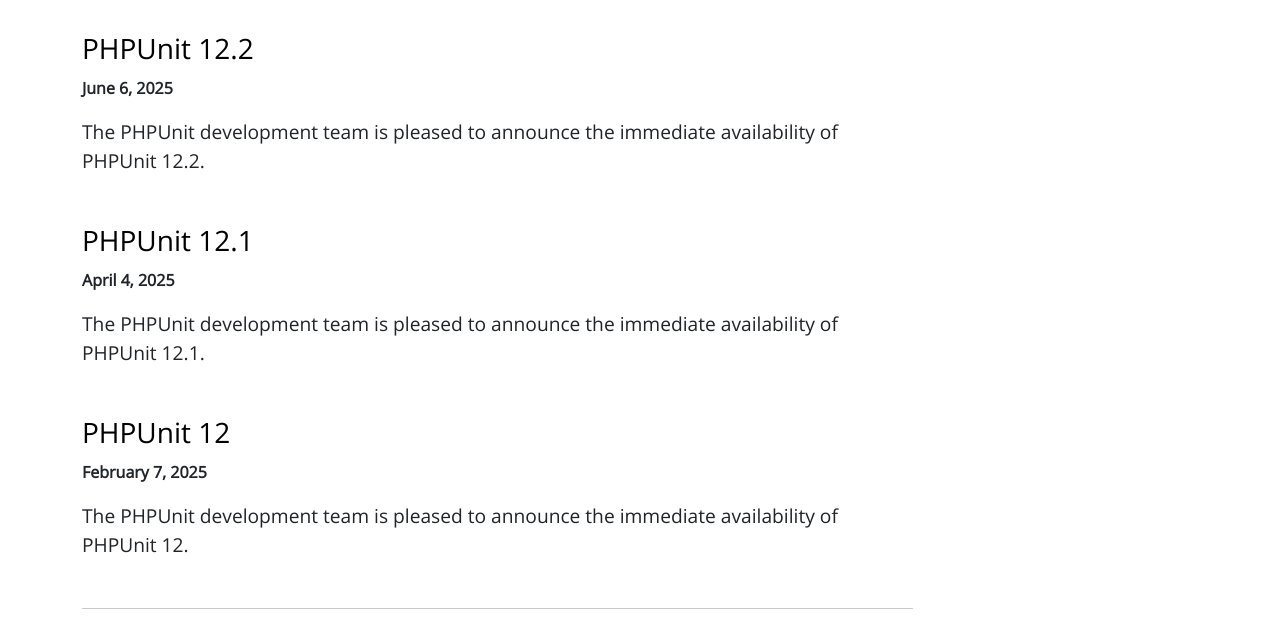
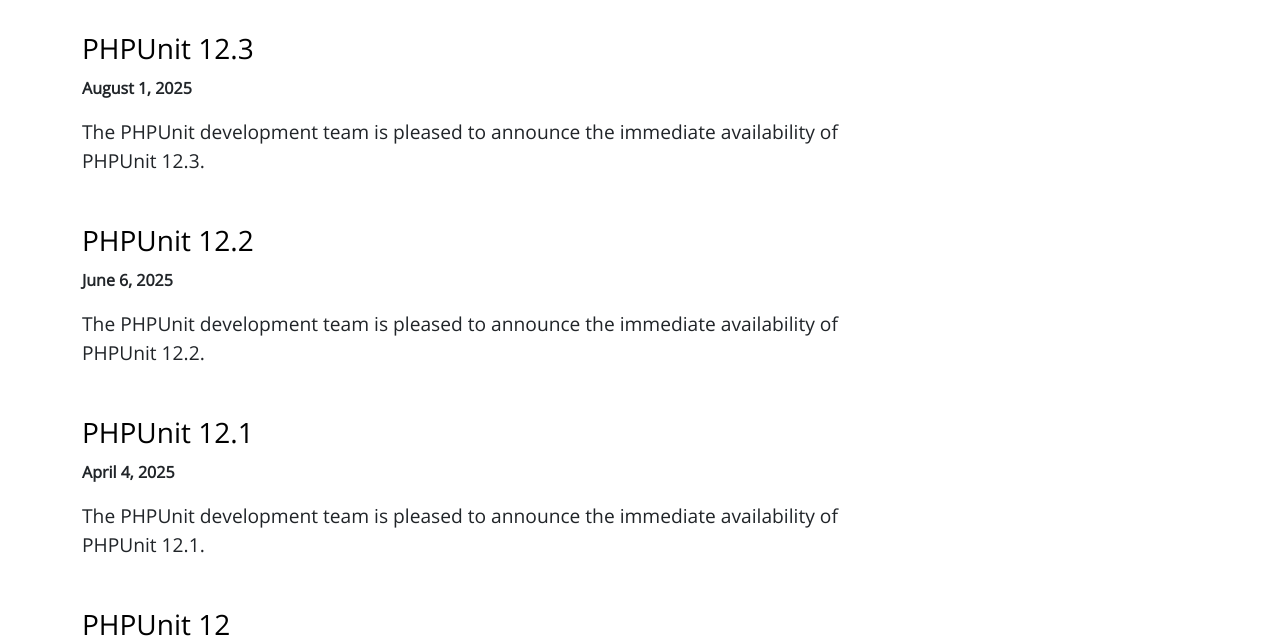
Before and after one commit to sebastianbergmann/phpunit-website, a plain HTML site: page public/announcements/index.html in a window 1280 px wide. Shown: the part 155-798 px from the top of the page. Drawn offline with Linux system fonts and the light colour scheme.

Commit message:
Update for PHPUnit 12.3

```diff
--- a/public/announcements/index.html
+++ b/public/announcements/index.html
@@ -47,6 +47,9 @@
                 <div class="col-md-9">
                     <h1>Announcements for PHPUnit</h1>
                     <br/>
+                    <h3><a href="https://github.com/sebastianbergmann/phpunit/releases/tag/12.3.0">PHPUnit 12.3</a></h3>
+                    <p><time datetime="2025-08-01" title="August 1, 2025">August 1, 2025</time></p>
+                    <p class="announcement">The PHPUnit development team is pleased to announce the immediate availability of PHPUnit 12.3.</p>
                     <h3><a href="https://github.com/sebastianbergmann/phpunit/releases/tag/12.2.0">PHPUnit 12.2</a></h3>
                     <p><time datetime="2025-06-06" title="June 6, 2025">June 6, 2025</time></p>
                     <p class="announcement">The PHPUnit development team is pleased to announce the immediate availability of PHPUnit 12.2.</p>
```
Also changed, not shown: public/documentation.html (+1 -1 lines), public/index.html (+1 -1 lines).
